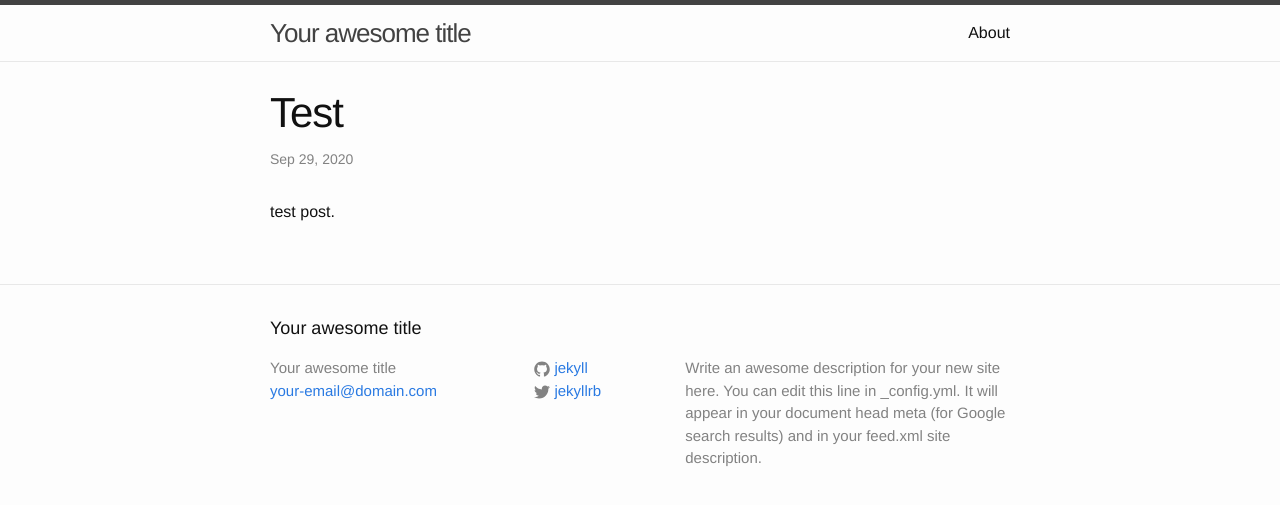
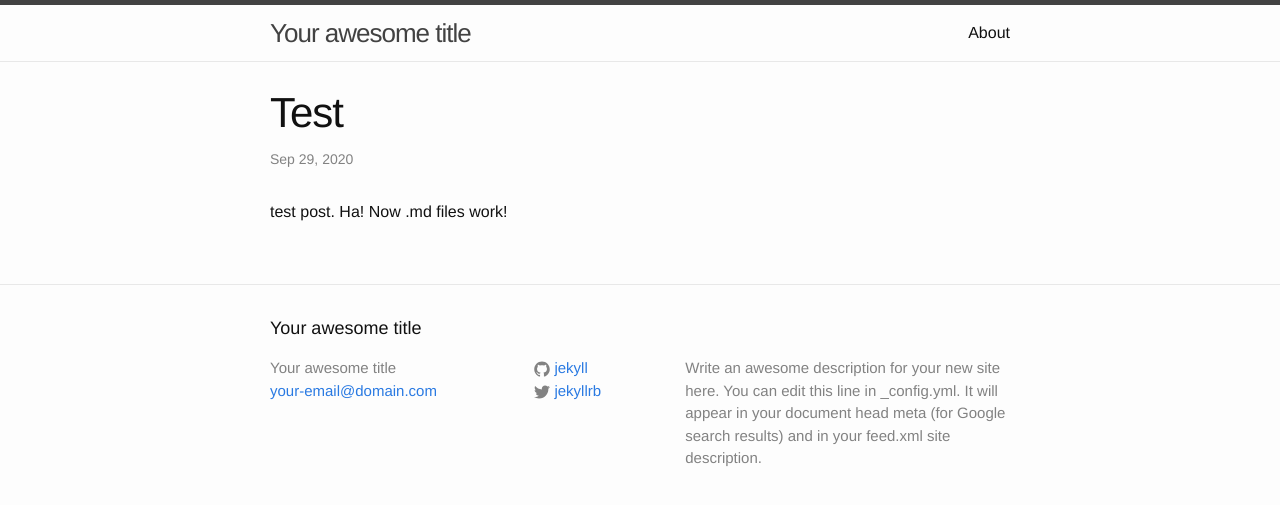
Before and after one commit to bbchase/bbchase.github.io, a Jekyll site: the page built from _posts/2020-09-29-test.md, in a window 1280 px wide. Shown: the top 505 px of the page. Built offline with Jekyll 4.4.1, drawn with Linux system fonts in a browser that asks for light colours; our own code applies the rules of GitHub Pages for plain Markdown files.

```diff
--- a/_posts/2020-09-29-test.markdown
+++ /dev/null
@@ -1 +0,0 @@
-test post.
--- a/_posts/2020-09-29-test.md
+++ b/_posts/2020-09-29-test.md
@@ -1 +1,2 @@
 test post.
+Ha! Now .md files work!
```
Also changed, not shown: _posts/2015-09-13-welcome-to-jekyll.md (renamed from _posts/2015-09-13-welcome-to-jekyll.markdown).
